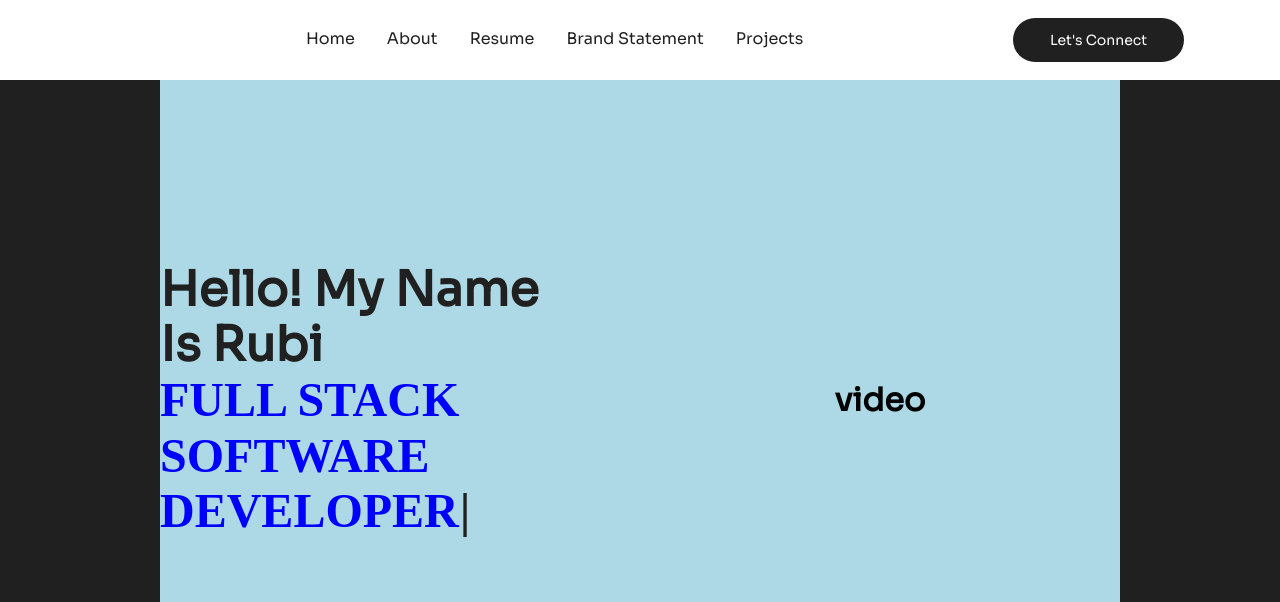
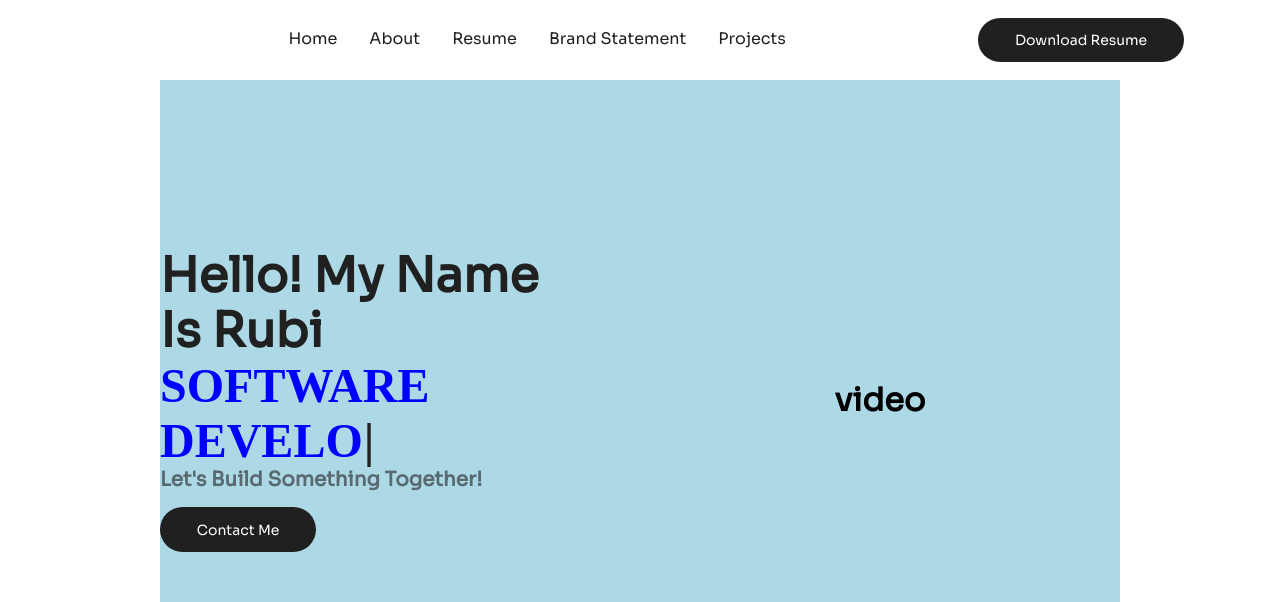
Before and after one commit to rubiocode/rubidia-rubio-pf, a React (Create React App) app: page / in a window 1280 px wide. Shown: the top 602 px of the page. Built offline with nearby package versions, Linux system fonts and the light colour scheme; a web font is replaced by a local one.

Commit message:
button added to homepage, typewritter effect completed and working properly

```diff
--- a/src/components/Navigation.js
+++ b/src/components/Navigation.js
@@ -66,7 +66,7 @@ const Navigation = () => {
                         Projects
                     </MenuItem>
                 </Menu>
-                <Button text="Let's Connect" link="/contactme" />
+                <Button text="Download Resume" link="/contactme" />
 
 
             </NavBar>
--- a/src/components/TypeWriterText.js
+++ b/src/components/TypeWriterText.js
@@ -1,7 +1,7 @@
 import React from 'react';
 import styled from 'styled-components';
 import Typewriter from 'typewriter-effect';
-
+import Button from './Button'
 const Title = styled.h2`
 
 font-size: ${props => props.theme.fontxxl};
@@ -28,10 +28,25 @@ span{
 }
 `
 
+const SubTitle = styled.h3`
+font-size: ${(props) => props.theme.fontlg};
+text-transform: capitalize;
+color: ${props => `rgba(${props.theme.textRgba}, 0.6)`};
+font-weight: 600;
+margin-bottom: 1rem;
+width: 80%;
+align-self: flex-start;
+`
 
+const ButtonContainer = styled.div`
+
+width: 80%;
+align-self: flex-start;
+`
 
 const TypeWriterText = () => {
     return (
+        <>
             <Title>
                 Hello! my name is Rubi
                 <Typewriter
@@ -41,7 +56,7 @@ const TypeWriterText = () => {
                         loop: true,
                     }}
                     onInit={(typewriter) => {
-            typewriter.typeString('<span class="text-1">Full Stack Software Developer</span>')
+                        typewriter.typeString('<span class="text-1">Software Developer</span>')
                             //     .callFunction(() => {
                             //     console.log('String typed out!');
                             // })
@@ -60,7 +75,13 @@ const TypeWriterText = () => {
                     }}
                 />
             </Title>
-
+            <SubTitle>
+                Let's build something together!
+            </SubTitle>
+            <ButtonContainer>
+                <Button text='Contact Me' link='#contactme' />
+            </ButtonContainer>
+        </>
     )
 }
 
--- a/src/components/sections/Home.js
+++ b/src/components/sections/Home.js
@@ -7,7 +7,7 @@ ${'' /*  we need to account for the navbar height within the window */}
 min-height: ${props => `calc(100vh - ${props.theme.navHeight})`};
 width: 100vw;
 position: relative;
-background-color: ${props => props.theme.text};
+background-color: ${props => props.theme.body};
 
 `
 const Container = styled.div`
```
Lines whose indentation alone changed are shown as unchanged.
